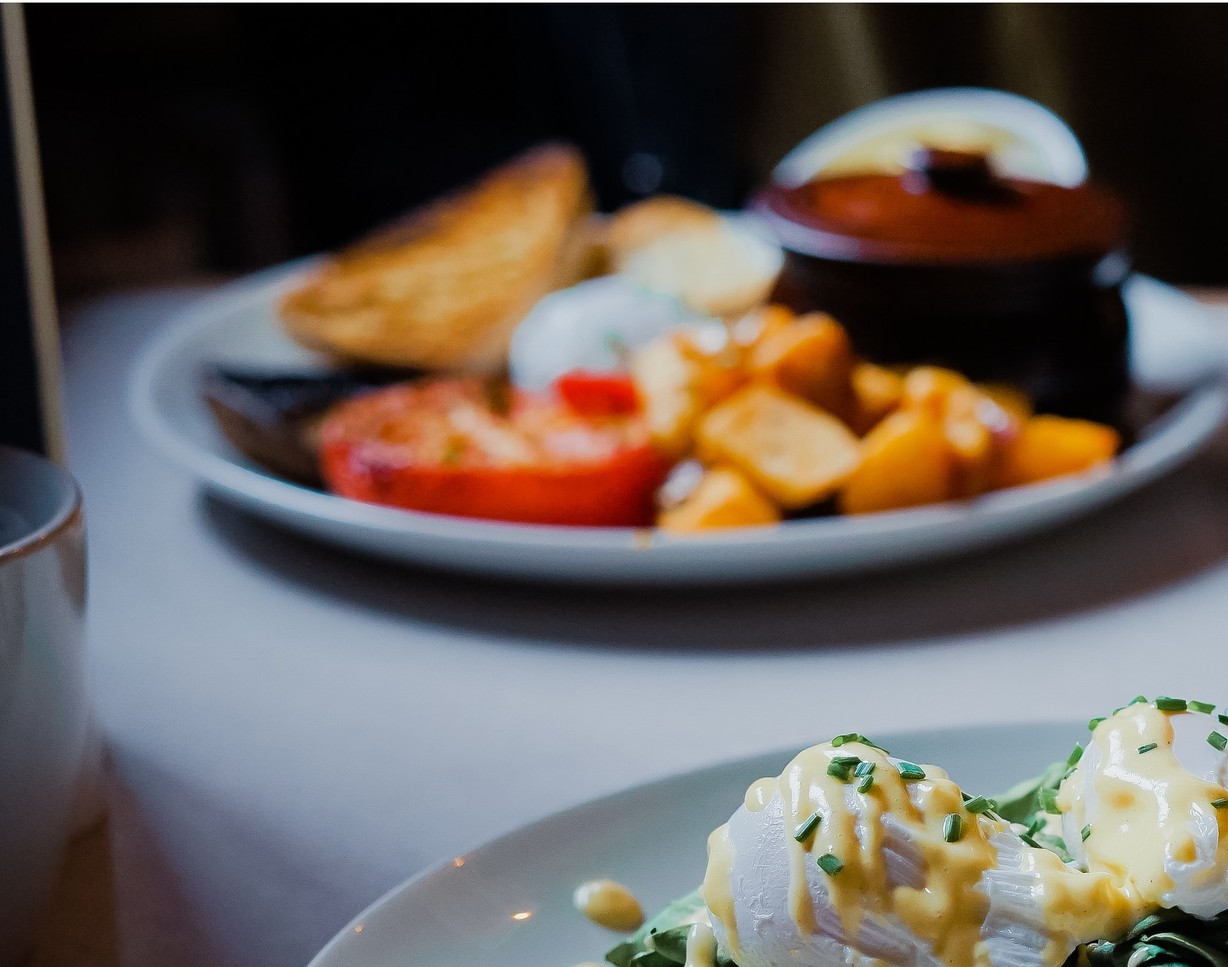
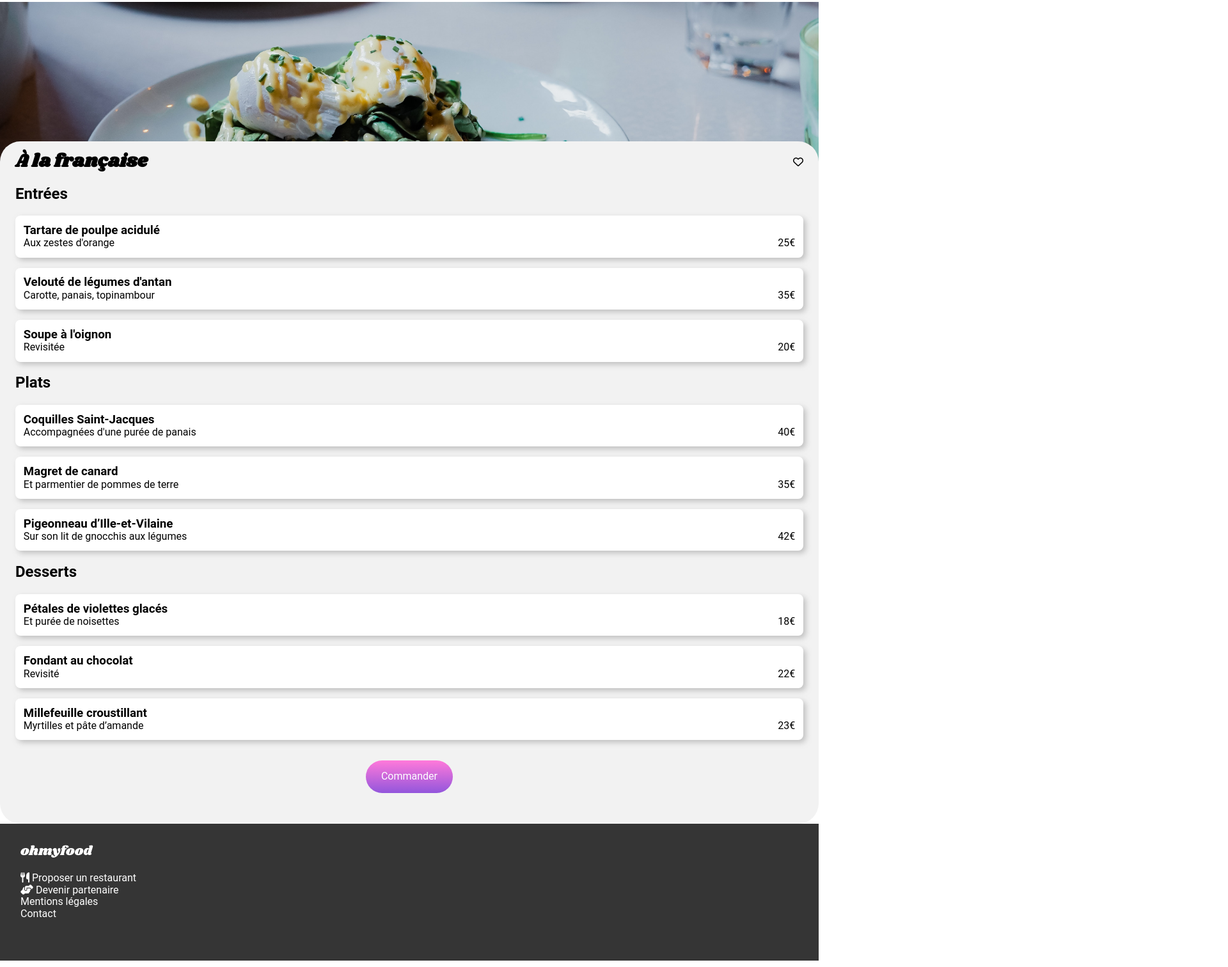
Before and after one commit to Biseray/p3_oc_biseray, a plain HTML site: page html/menu_a_la_française.html in a window 1280 px wide. Shown: the part 68-1580 px from the top of the page at 64% size, 1920 px wide, since content can reach past the window. Drawn offline with Linux system fonts and the light colour scheme.

Commit message:
page acceuil css (reste à faire taille des fonts )

```diff
--- /dev/null
+++ b/css/css_menu/styles.css
@@ -0,0 +1,169 @@
+@font-face {
+    font-family: 'Shrikhand';
+    src: url('/fonts/shrikhand/Shrikhand-Regular.otf');
+
+}
+
+
+
+    body {
+        font-family: 'roboto';
+    }
+
+    /* header */
+
+    header {
+        display: flex;
+        flex-direction: column;
+        justify-content: center;
+        align-items: center;
+        padding-top: 1.5em;
+        padding-bottom: 1em;
+        box-shadow: 1px 1px 4px;
+
+    }
+
+    header img {
+        width: 11em;
+    }
+
+    .image_background_introduction{
+        background-image: url('/images/restaurants/a-la-francaise.jpg');
+        width: 100%;
+        height:250px;
+        background-size: cover;
+        background-position: 100%;
+
+    }
+
+    header i {
+        position: absolute;
+        left: 10%;
+    }
+    main {
+        background-color: white;
+        border-radius: 2em ;
+        margin-top: -2em;
+        padding: 1em 1.5em 1em 1.5em;
+        background-color: #f2f2f2;
+    }
+
+    main h1{
+        margin: 0em;
+        font-family: 'Shrikhand' ;
+        font-size: 1.8em;
+    }
+
+    .title_page {
+        display: flex;
+        align-items: center;
+        justify-content: space-between;
+        margin: 0em ;
+    }
+
+    /* card entree  */
+
+    .card_entree{
+        display: flex;
+        align-items: flex-end;
+        justify-content: space-between;
+        background-color: white;
+        padding: 0.8em;
+        margin: 1em 0em 1em 0em;
+        border-radius:0.5em;
+        box-shadow: 4px 4px 8px rgba(150, 150, 150, 0.541);
+    }
+    .card_entree p {
+        margin: 0em;
+    }
+
+    .card_entree h3 {
+        margin: 0em;
+    }
+    /* second course  */
+    .card_second_course{
+        display: flex;
+        align-items: flex-end;
+        justify-content: space-between;
+        background-color: white;
+        padding: 0.8em;
+        margin: 1em 0em 1em 0em;
+        border-radius:0.5em;
+        box-shadow: 4px 4px 8px rgba(150, 150, 150, 0.541);
+    }
+    .card_second_course p {
+        margin: 0em;
+    }
+
+    .card_second_course h3 {
+        margin: 0em;
+    }
+    /* desserts */
+    .card_desserts{
+        display: flex;
+        align-items: flex-end;
+        justify-content: space-between;
+        background-color: white;
+        padding: 0.8em;
+        margin: 1em 0em 1em 0em;
+        border-radius:0.5em;
+        box-shadow: 4px 4px 8px rgba(150, 150, 150, 0.541);
+    }
+    .card_desserts p {
+        margin: 0em;
+    }
+
+    .card_desserts h3 {
+        margin: 0em;
+    }
+
+    a {
+        color: #000000;
+        text-decoration: none;
+    }
+
+    .button_order {
+        background: linear-gradient(180deg, #FF79DA 0.4%, #9356DC 99.6%);
+        color: white;
+        padding: 1em 1.5em 1em 1.5em;
+        margin: 1em;
+        border-radius: 5em;
+        border: 0em;
+    }
+
+    .position_button_order{
+        text-align: center;
+        margin: 1em;
+    }
+    /* footer */
+
+    footer {
+        margin: 0em;
+        background-color: rgb(53, 53, 53);
+        padding: 1em 0em 3em 0em;
+    }
+
+    footer ul {
+        list-style: none;
+        color: white;
+        padding-left: 2em;
+    }
+
+
+    footer h2 {
+        width: 8em;
+        padding: 0em 0em 1em 0em;
+        margin: 0em;
+        font-family: 'Shrikhand';
+        font-size: 1.3em;
+        font-weight: 100;
+        color: white;
+    }
+
+
+    footer a {
+        text-align: left;
+        display: flex;
+        gap: 4px;
+        color: white;
+    }
--- a/page_menu/menu_a_la_française/index.html
+++ b/html/menu_a_la_française.html
@@ -7,6 +7,7 @@
     <meta name="viewport" content="width=device-width, initial-scale=1.0">
     <title>Oh my food </title>
     <link rel="stylesheet" href="/css/normalize.css">
+    <link rel="stylesheet" href="/css/css_menu/styles.css">
 
 </head>
 
@@ -15,8 +16,9 @@
         <i class="fa-solid fa-arrow-left"></i>
         <img src="/images/logo/ohmyfood.png" alt="logo oh my food">
     </header>
-    <img src="/images/restaurants/a-la-francaise.jpg" alt="a la francaise restaurant ">
+    <div class="image_background_introduction"></div>
     <main>
+
         <div class="title_page">
             <h1>À la française</h1>
             <i class="fa-regular fa-heart"></i>
@@ -58,6 +60,7 @@
             </a>
         </section>
         <section class="list_card_second_course">
+            <h2> Plats </h2>
             <a href="">
                 <article class="card_second_course">
                     <div class="card_description">
@@ -87,12 +90,13 @@
                         <p>Sur son lit de gnocchis aux légumes</p>
                     </div>
                     <div class="card_price">
-                        <p>442€</p>
+                        <p>42€</p>
                     </div>
                 </article>
             </a>
         </section>
         <section class="list_card_desserts">
+            <h2> Desserts </h2>
             <a href="">
                 <article class="card_desserts">
                     <div class="card_description">
@@ -127,12 +131,17 @@
                 </article>
             </a>
         </section>
+        <div class="position_button_order">
+            <input type="button" class="button_order" value="Commander">
+        </div>
     </main>
     <footer>
         <ul>
             <li>
-                <a href="">
-                    <img src="/images/logo/ohmyfood@2x.svg" alt="logo oh my food">
+                <a href="#">
+                    <h2>
+                        ohmyfood
+                    </h2>
                 </a>
             </li>
             <li>
@@ -151,7 +160,7 @@
                 </a>
             </li>
             <li>
-                <a href="">
+                <a href="mailto">
                     Contact
                 </a>
             </li>
```
Also changed, not shown: index.html (renamed from page_accueil/index.html, +1 -2 lines), html/menu_la_delice_des_sens.html (renamed from page_menu/menu_le delice_des_sens/index.html), html/menu_la_note_enchantee.html (renamed from page_menu/menu_la_note_enchantee/index.html), html/menu_la_palette_du_gout.html (renamed from page_menu/menu_la_palette_du_gout/index.html).
